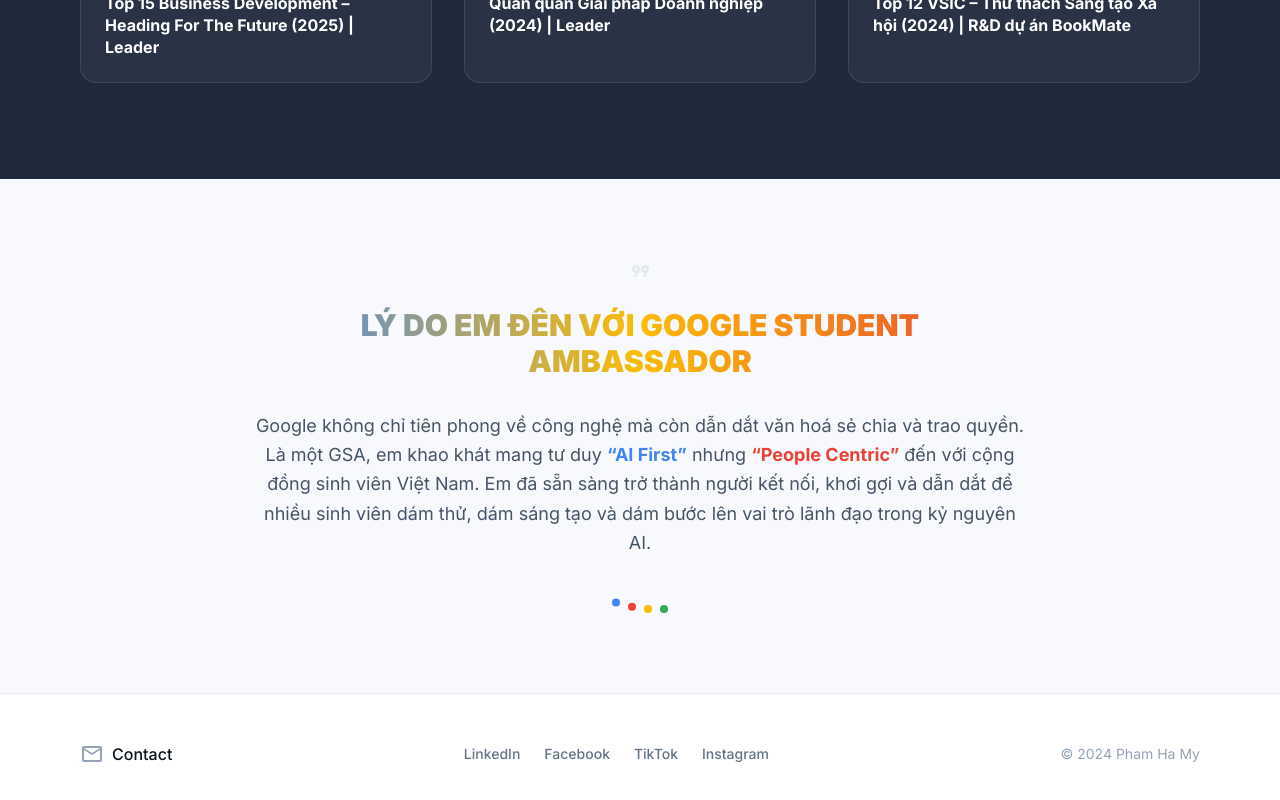
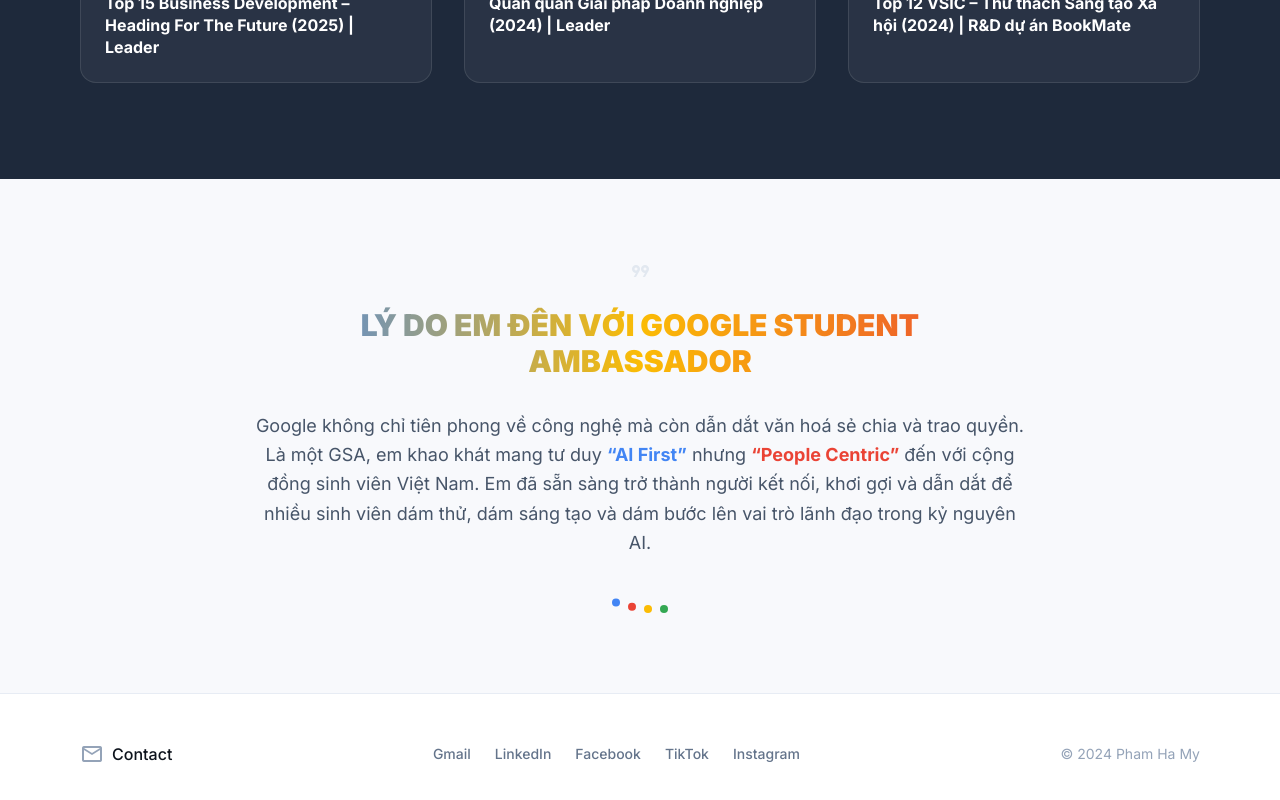
Before and after one commit to mypopo1526-dot/Ha-My, a Next.js app: page / in a window 1280 px wide. Shown: the part 4307-5107 px from the top of the page. Built offline with nearby package versions, Linux system fonts and the light colour scheme.

Commit message:
Add Gmail link to Footer

```diff
--- a/components/Footer.js
+++ b/components/Footer.js
@@ -7,6 +7,7 @@ export default function Footer() {
                     <a className="text-[#0d131c] dark:text-slate-200 font-medium hover:text-google-blue transition-colors" href="mailto:contact@phamhamy.com">Contact</a>
                 </div>
                 <div className="flex gap-6">
+                    <a className="text-slate-500 dark:text-slate-400 hover:text-[#0d131c] dark:hover:text-white transition-colors font-medium text-sm hover:-translate-y-0.5 transform display-inline-block" href="mailto:contact@phamhamy.com">Gmail</a>
                     <a className="text-slate-500 dark:text-slate-400 hover:text-[#0d131c] dark:hover:text-white transition-colors font-medium text-sm hover:-translate-y-0.5 transform display-inline-block" href="#">LinkedIn</a>
                     <a className="text-slate-500 dark:text-slate-400 hover:text-[#0d131c] dark:hover:text-white transition-colors font-medium text-sm hover:-translate-y-0.5 transform display-inline-block" href="#">Facebook</a>
                     <a className="text-slate-500 dark:text-slate-400 hover:text-[#0d131c] dark:hover:text-white transition-colors font-medium text-sm hover:-translate-y-0.5 transform display-inline-block" href="#">TikTok</a>
```
